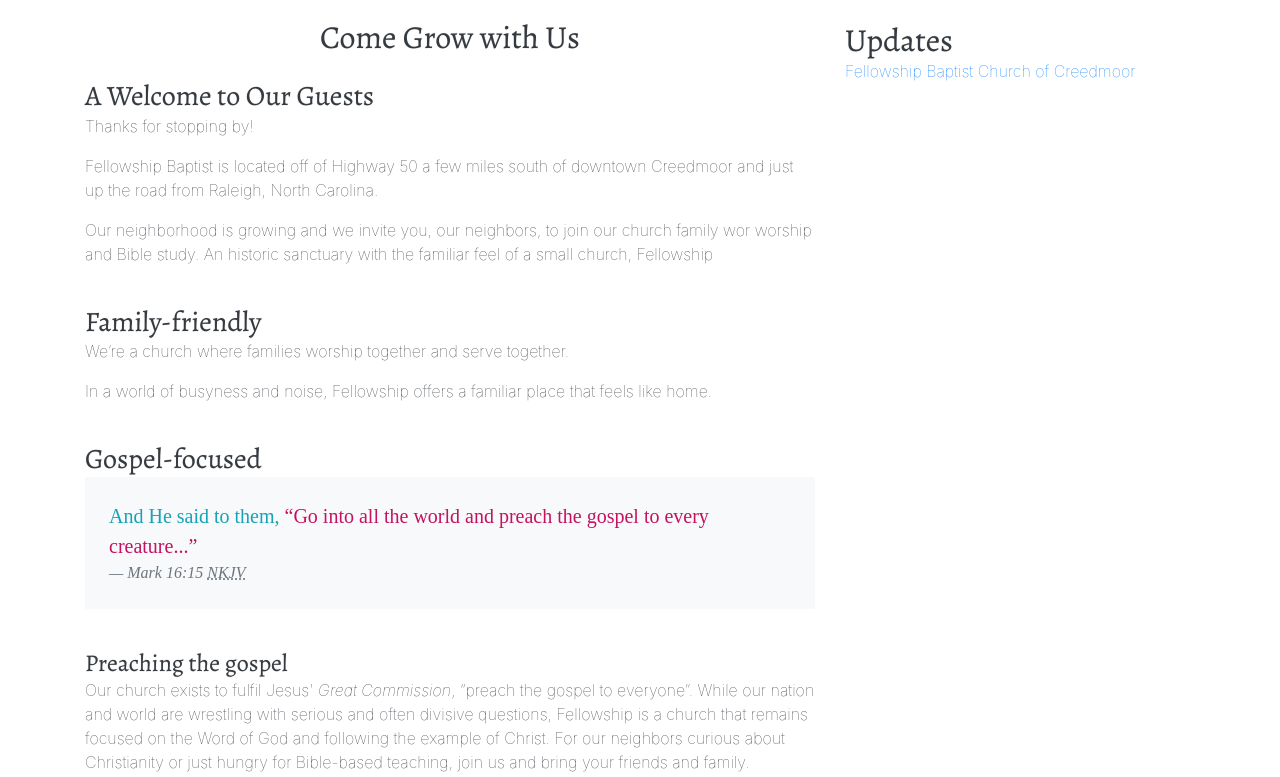
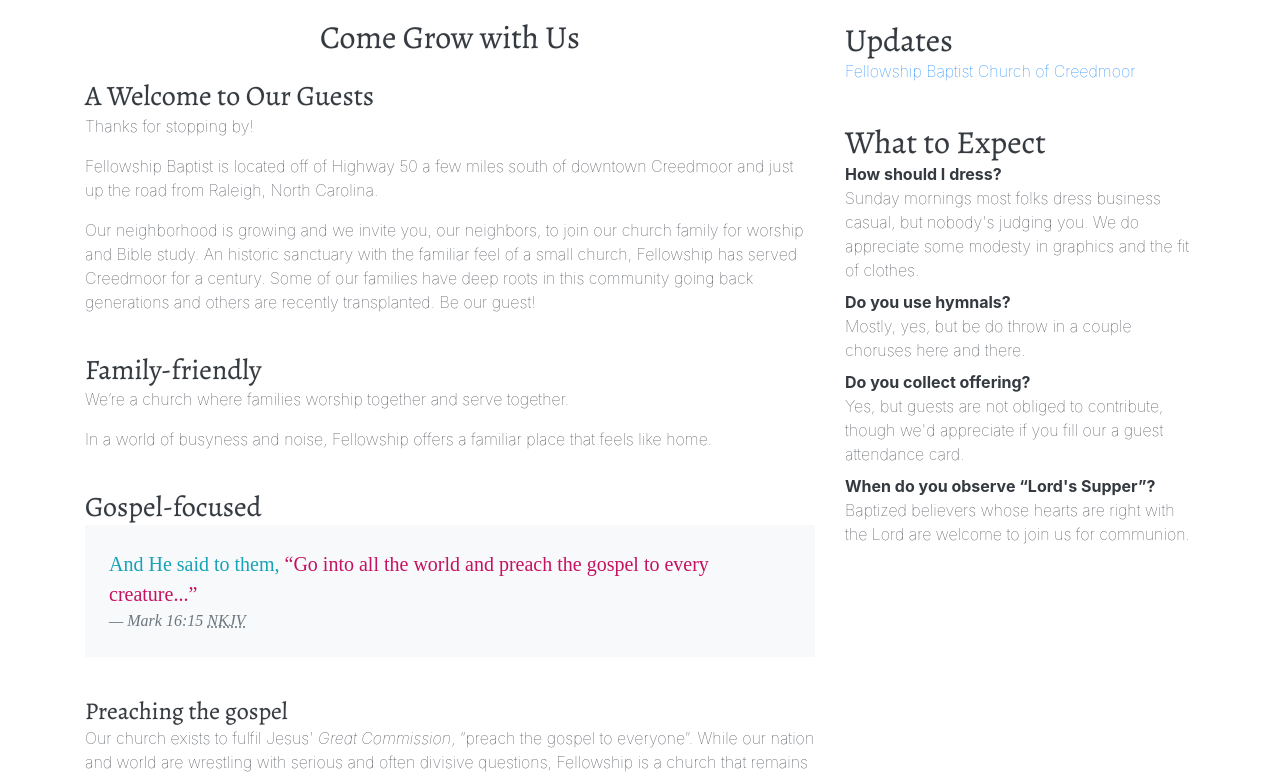
Before and after one commit to fellowshipcreedmoor/fellowshipcreedmoor.github.io, a website: page index.html in a window 1280 px wide. Shown: the part 540-1317 px from the top of the page. Drawn offline with nearby package versions, Linux system fonts and the light colour scheme.

Commit message:
added some copy and tips

```diff
--- a/index.html
+++ b/index.html
@@ -46,7 +46,7 @@
 
                         <p>Fellowship Baptist is located off of Highway 50 a few miles south of downtown Creedmoor and just up the road from Raleigh, North Carolina.</p>
 
-                        <p>Our neighborhood is growing and we invite you, our neighbors, to join our church family wor worship and Bible study. An historic sanctuary with the familiar feel of a small church, Fellowship </p>
+                        <p>Our neighborhood is growing and we invite you, our neighbors, to join our church family for worship and Bible study. An historic sanctuary with the familiar feel of a small church, Fellowship has served Creedmoor for a century. Some of our families have deep roots in this community going back generations and others are recently transplanted. Be our guest!</p>
 
                         <h3>Family-friendly</h3>
                         <p>We’re a church where families worship together and serve together.</p>
@@ -78,6 +78,17 @@
                     <div class="embed-responsive">
                         <div class="fb-page" data-href="https://www.facebook.com/fellowshipcreedmoor/" data-tabs="events, timeline" data-width="360" data-small-header="false" data-adapt-container-width="true" data-hide-cover="false" data-show-facepile="false"><blockquote cite="https://www.facebook.com/fellowshipcreedmoor/" class="fb-xfbml-parse-ignore"><a href="https://www.facebook.com/fellowshipcreedmoor/">Fellowship Baptist Church of Creedmoor</a></blockquote></div>
                     </div>
+                    <h2>What to Expect</h2>
+                    <dl>
+                        <dt>How should I dress?</dt>
+                        <dd>Sunday mornings most folks dress business casual, but nobody's judging you. We do appreciate some modesty in graphics and the fit of clothes.</dd>
+                        <dt>Do you use hymnals?</dt>
+                        <dd>Mostly, yes, but be do throw in a couple choruses here and there.</dd>
+                        <dt>Do you collect offering?</dt>
+                        <dd>Yes, but guests are not obliged to contribute, though we'd appreciate if you fill our a guest attendance card.</dd>
+                        <dt>When do you observe <q>Lord's Supper</q>?</dt>
+                        <dd>Baptized believers whose hearts are right with the Lord are welcome to join us for communion.</dd>
+                    </dl>
                 </aside>
             </div>
         </div>
@@ -145,11 +156,13 @@
             </div>
         </div>
     </div>
+    <div class="text-center">
         <div class="fc-logo">
             <div style="font-size: 175%; margin: 0; padding: 0; text-shadow: 0px 0px 15px rgba(0,0,0,0.25); position: relative;" class="text-danger">&hearts;</div>
             <div style="margin:0; padding: 0; margin-top: -0.925em; color: rgba(255, 255, 255, 0.95); text-shadow: 0px 0px 15px rgba(255, 255, 255, 0.85); position: relative;">&#10013;</div>
         </div>
         <h6 style="display: inline-block;">Fellowship Baptist Creedmoor: <span class="font-italic">A <span class="text-danger">Heart</span> for Our Community</span></h6>
+    </div>
     </div>
 </footer>
 <script src="/js/jquery-3.3.1.min.js"></script>
```
Lines whose indentation alone changed are shown as unchanged.
